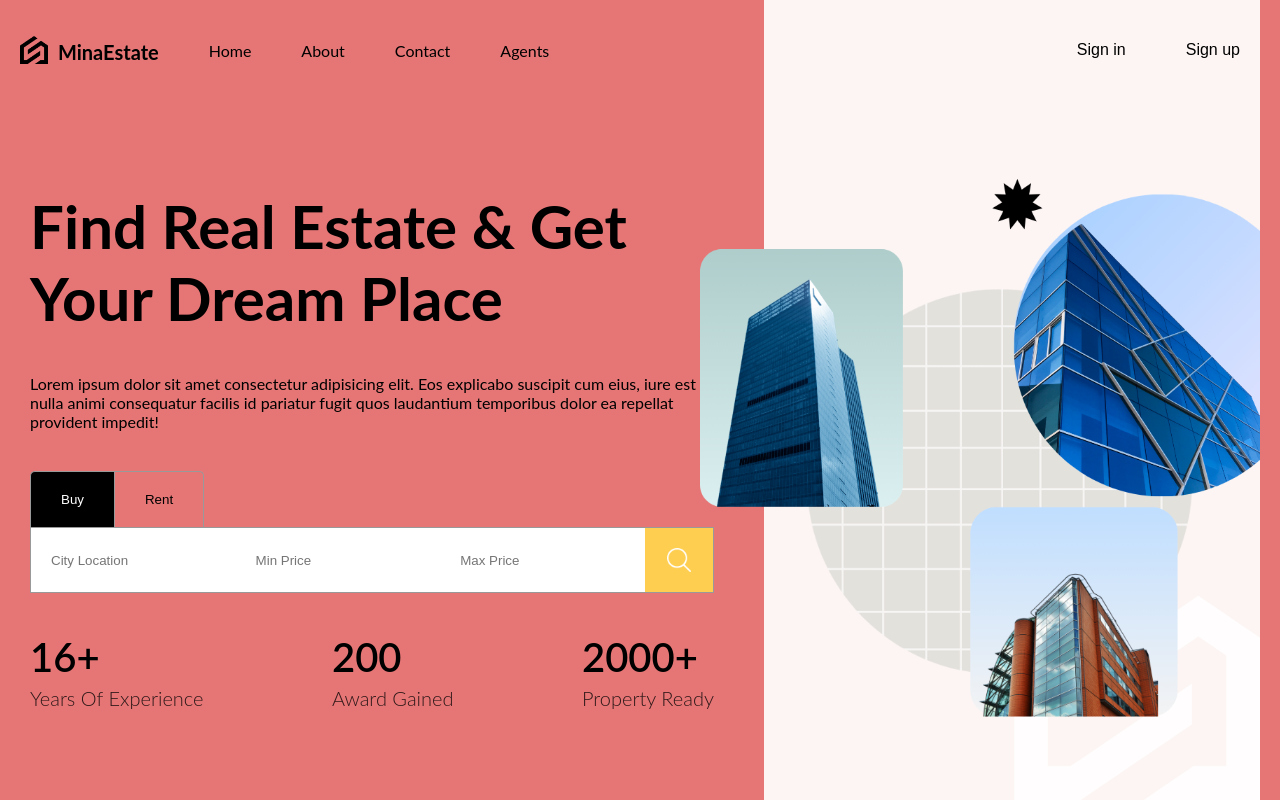
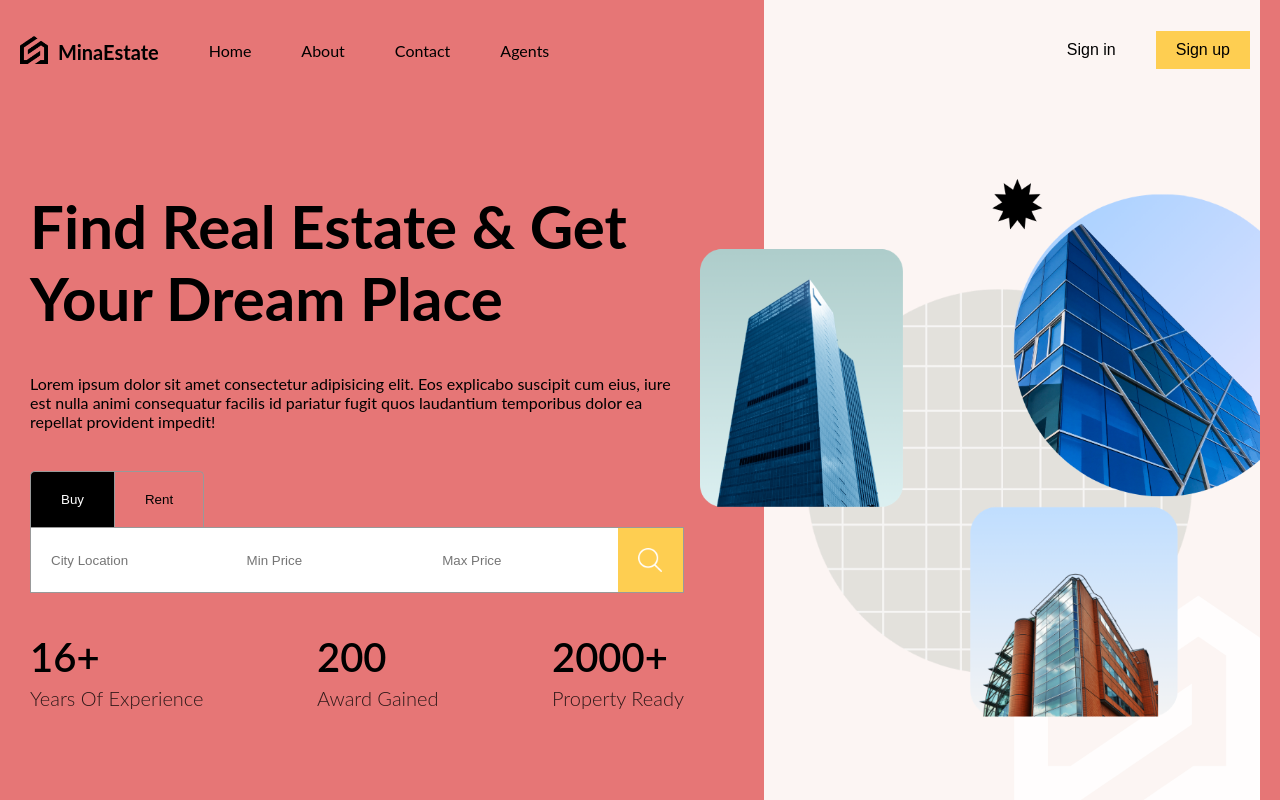
Before and after one commit to MohamedBerbouchi/real-estate-app, a React (Vite) app in the folder client/: page / in a window 1280 px wide. Shown: the top 800 px of the page. Built offline with nearby package versions, Linux system fonts and the light colour scheme.

Commit message:
fix some issues

```diff
--- a/client/src/components/navbar/nav.scss
+++ b/client/src/components/navbar/nav.scss
@@ -64,16 +64,17 @@ nav{
             padding: 10px 20px;
             background-color: transparent;
             cursor: pointer;
-            &:last-child{
-            background-color: var(--yellow);
-            margin-right: 10px;
 
-            }
             &:first-child{
+
                 @include sm{
                     display: none;
                 }
             }
+            &:last-of-type{
+                background-color: var(--yellow);
+                margin-right: 10px;
+                }
         }
         .menu{
             z-index: 99999;
--- a/client/src/pages/home/homepage.scss
+++ b/client/src/pages/home/homepage.scss
@@ -10,7 +10,7 @@
     height: 100%;
     .wrapper {
       padding: 10px;
-      padding-right: 50px;
+      padding-right: 80px;
       height: 100%;
       display: flex;
       flex-direction: column;
@@ -18,6 +18,8 @@
       gap: 40px;
       @include sm{
         justify-content: flex-start;
+      padding-right: 0;
+
       }
       h1 {
         font-size: 60px;
```
